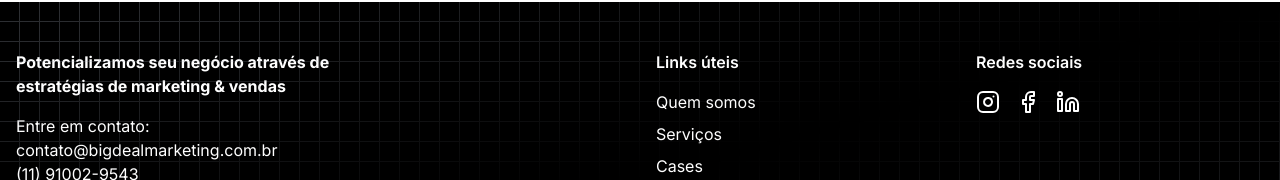
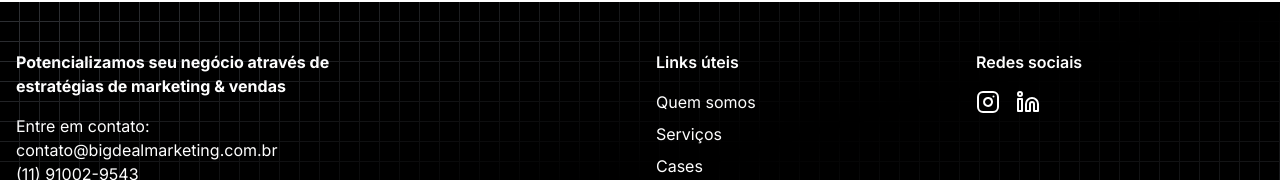
Before and after one commit to OtherPaulo/bigup-repo, a Next.js app: page / in a window 1280 px wide. Shown: the part 3418-3598 px from the top of the page. Built offline with nearby package versions, Linux system fonts and the light colour scheme.

Commit message:
remove facebook and att footer

```diff
--- a/src/components/(LandingPage)/footer/_components/footer.tsx
+++ b/src/components/(LandingPage)/footer/_components/footer.tsx
@@ -44,9 +44,9 @@ export default function Footer() {
               <Link href="https://www.instagram.com/bigdealmarketing/" target="_blank" rel="noopener noreferrer" className="hover:text-gray-400">
                 <Instagram size={24} />
               </Link>
-              <Link href="https://web.facebook.com/people/Big-Deal-Marketing/61567310259741/" target="_blank" rel="noopener noreferrer" className="hover:text-gray-400">
+              {/* <Link href="https://web.facebook.com/people/Big-Deal-Marketing/61567310259741/" target="_blank" rel="noopener noreferrer" className="hover:text-gray-400">
                 <Facebook size={24} />
-              </Link>
+              </Link> */}
               <Link href="https://www.linkedin.com/company/agenciabigdeal/" target="_blank" rel="noopener noreferrer" className="hover:text-gray-400">
                 <Linkedin size={24} />
               </Link>
```
Also changed, not shown: 2 other files (tests, documents, lock files or other folders).
